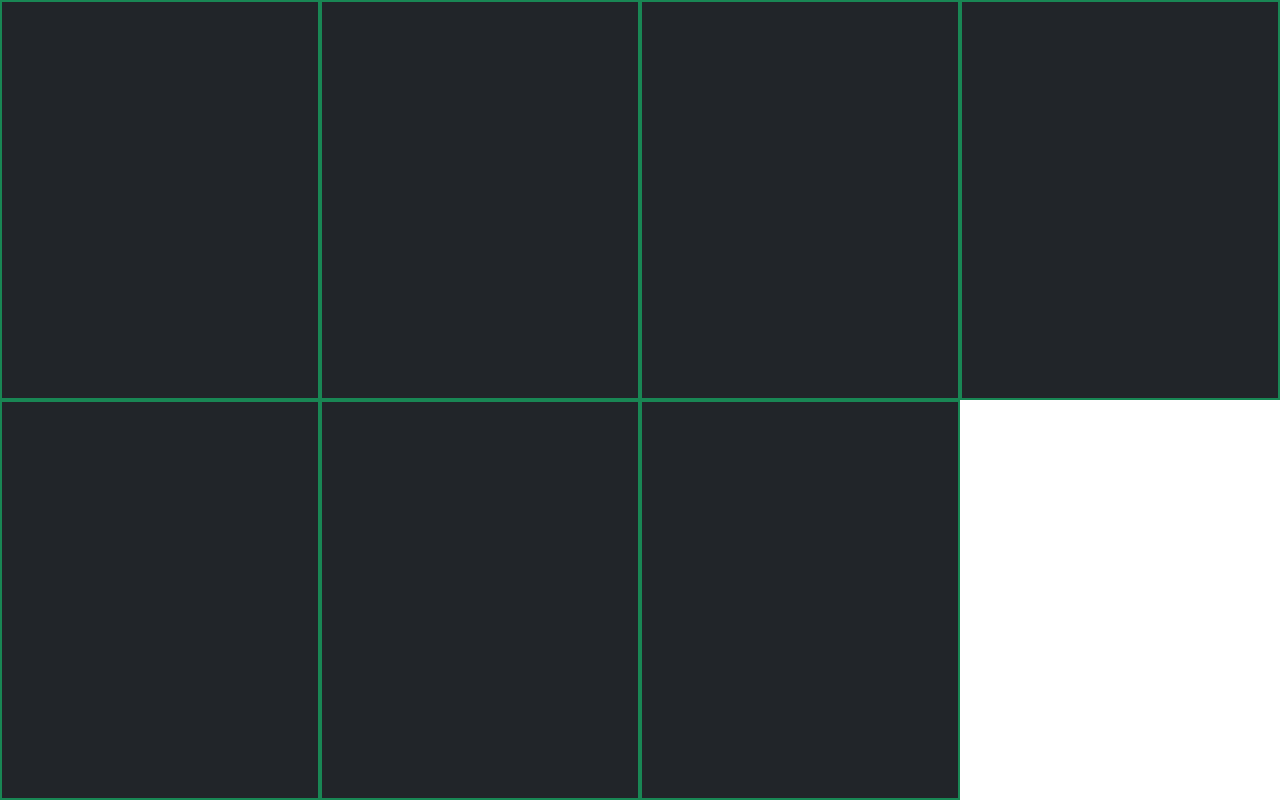
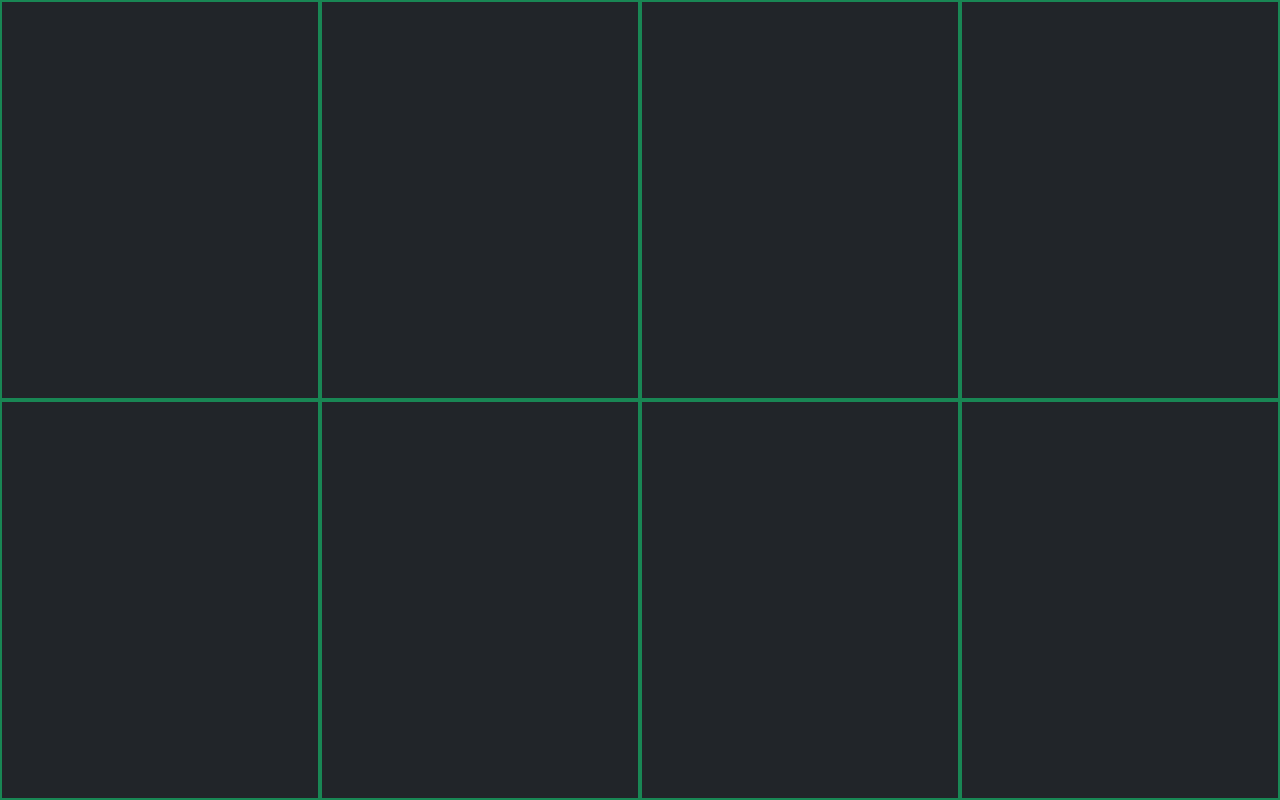
Before and after one commit to Praveen8104/JavaScript, a plain HTML site: page Bootstrap/index.html in a window 1280 px wide. Drawn offline with nearby package versions, Linux system fonts and the light colour scheme.

Commit message:
refactor: remove commented out code for Bootstrap index.html

```diff
--- a/Bootstrap/index.html
+++ b/Bootstrap/index.html
@@ -17,6 +17,6 @@
     <div class="gpr bg-dark w-25 h-50 border border-2 border-success"></div>
     <div class="gpr bg-dark w-25 h-50 border border-2 border-success"></div>
     <div class="gpr bg-dark w-25 h-50 border border-2 border-success"></div>
-    <!-- <div class="gpr bg-dark w-25 h-50 border border-2 border-success"></div> -->
+    <div class="gpr bg-dark w-25 h-50 border border-2 border-success"></div>
 
 </html>
```
